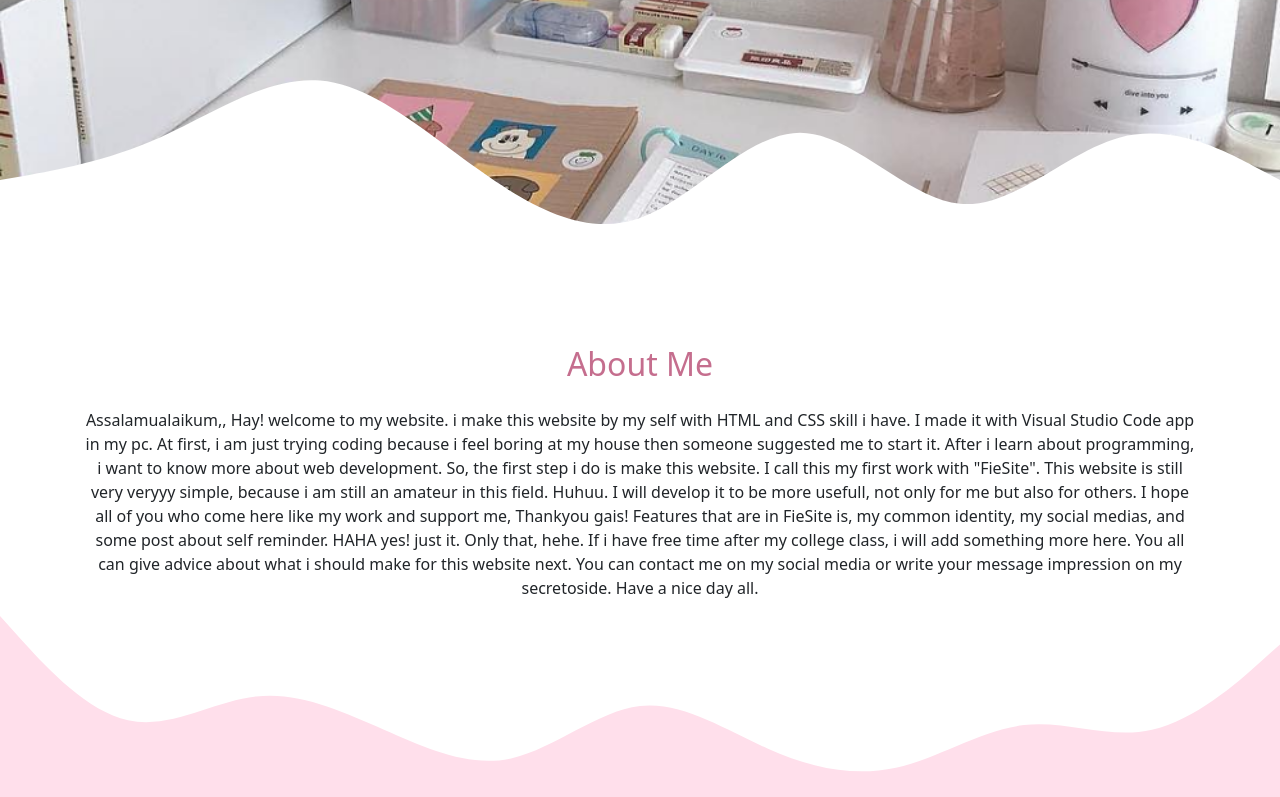
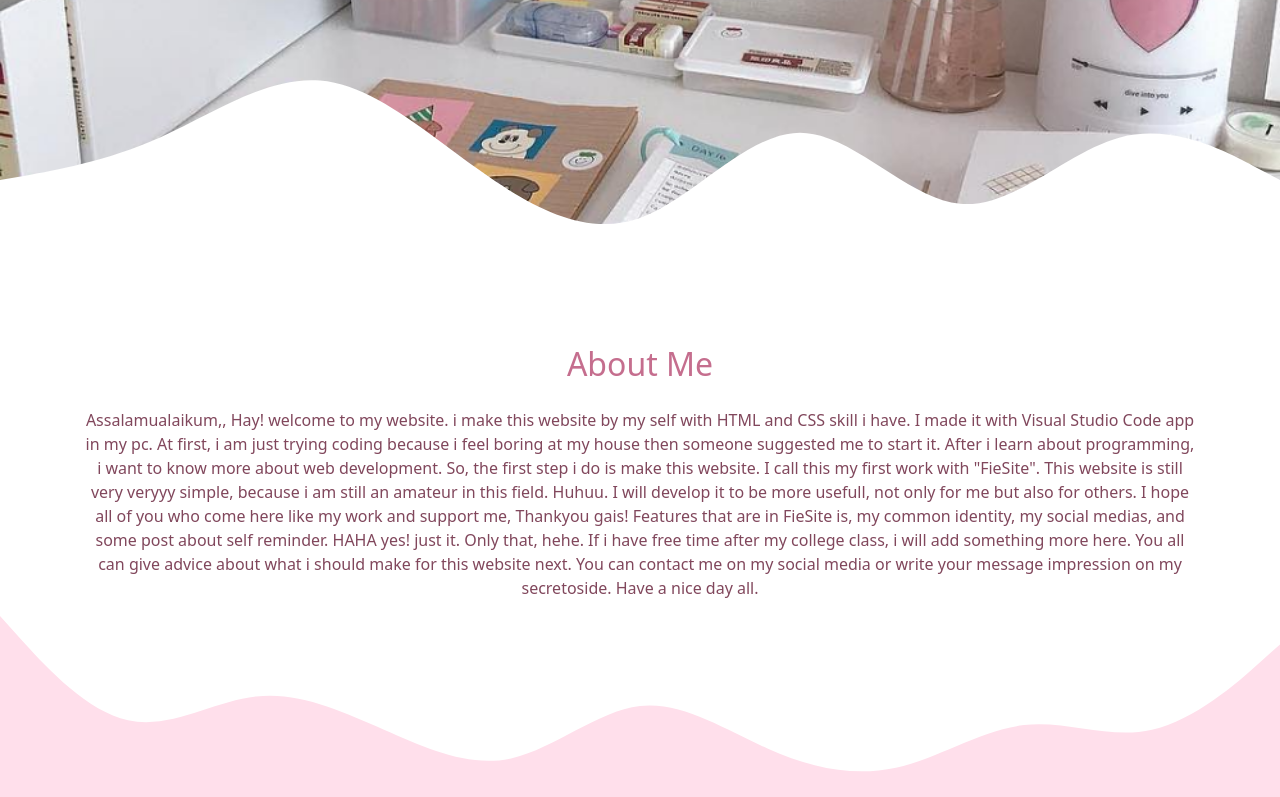
Before and after one commit to afiefah05/afiefah05.github.io, a plain HTML site: page index.html in a window 1280 px wide. Shown: the part 372-1169 px from the top of the page. Drawn offline with nearby package versions, Linux system fonts and the light colour scheme.

Commit message:
mengubah tulisan pink

```diff
--- a/index.html
+++ b/index.html
@@ -67,7 +67,7 @@
         </div>
         <div class="row justify-content-center text-center">
           <div class="col">
-            <p>
+            <p style="color: #81475c">
               Assalamualaikum,, Hay! welcome to my website. i make this website by my self with HTML and CSS skill i have. I made it with Visual Studio Code app in my pc. At first, i am just trying coding because i feel boring at my house
               then someone suggested me to start it. After i learn about programming, i want to know more about web development. So, the first step i do is make this website. I call this my first work with "FieSite". This website is still
               very veryyy simple, because i am still an amateur in this field. Huhuu. I will develop it to be more usefull, not only for me but also for others. I hope all of you who come here like my work and support me, Thankyou gais!
```
